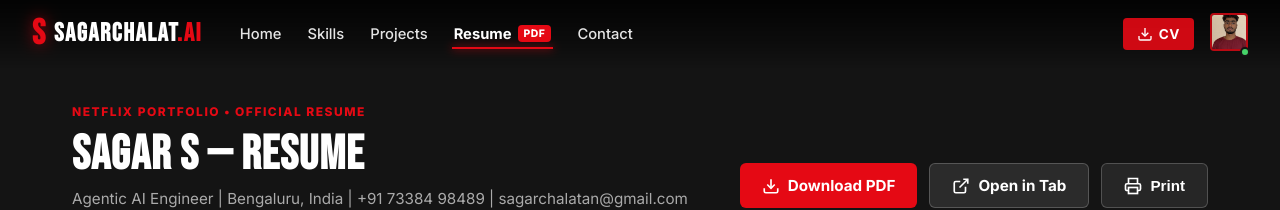
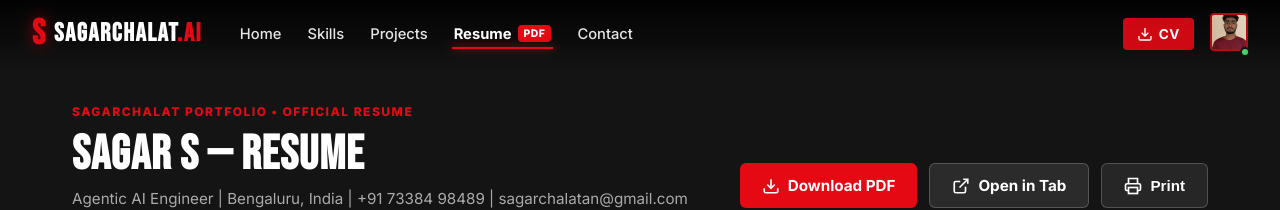
Before and after one commit to sagarchalat/sagarchalat-portfolio, a React (Create React App) app: page /#/resume in a window 1280 px wide. Shown: the top 210 px of the page. Built offline with nearby package versions, Linux system fonts and the light colour scheme.

Commit message:
Update Resume.js

```diff
--- a/src/pages/Resume.js
+++ b/src/pages/Resume.js
@@ -15,7 +15,7 @@ function Resume() {
       {/* Resume Top Control Bar */}
       <div className="resume-control-bar">
         <div className="resume-title-group">
-          <span className="netflix-tag">NETFLIX PORTFOLIO • OFFICIAL RESUME</span>
+          <span className="netflix-tag">SAGARCHALAT PORTFOLIO • OFFICIAL RESUME</span>
           <h1>{personal.name} — Resume</h1>
           <p className="resume-subtitle">
             {personal.title} | {personal.location} | {personal.phone} | {personal.email}
```
